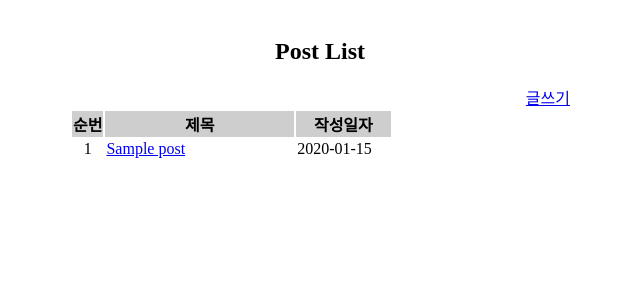
After one commit to cychann/DAE, a Django app: page /index/ in a window 1280 px wide. The commit adds this page. Shown: the top 300 px of the page, without its empty margins (320-960 px from the left). Run offline with Django 3.2, Linux system fonts and the light colour scheme; tables that the repository leaves empty hold one stand-in row (values such as "Sample post").

Commit message:
party모집 글 목록 만드는 중

```diff
--- a/party/templates/party_detail.html
+++ b/party/templates/party_detail.html
@@ -100,6 +100,9 @@
                 <p class="infoTitle">마감날짜</p>
                 <p class="infoContent">{{post.meet_date | date:'y-m-d H:i'}}</p>
             </div>
+            <div>
+                <button onclick="join">참여하기</button>
+            </div>
             <!-- <div class="infoBoxDiv">
                 <p class="infoTitle">비용</p>
                 <p class="infoContent">3,625원</p>
--- /dev/null
+++ b/party/templates/party_list.html
@@ -0,0 +1,69 @@
+<!DOCTYPE html>
+<html lang="en">
+<head>
+    <meta charset="UTF-8">
+    <title>Title</title>
+</head>
+<style type="text/css">
+        thead {
+            background-color:#cecece;
+        }
+
+        .content {
+            max-width:500px;
+            margin: auto;
+            padding:10px;
+        }
+
+        .header {
+            text-align: center;
+        }
+
+        .board {
+            width: 100%
+        }
+
+        .even_bgcolor {
+            background-color:#e8efff;
+        }
+    </style>
+<body>
+    <div class="content">
+        <div class="header">
+            <h2>{{ title }}</h2>
+        </div>
+        <div style="text-align:right">
+            <a href="/new">글쓰기</a>
+        </div>
+
+        <table class="post">
+            <thead>
+                <tr class="header">
+                    <th style="width:10%;">순번</th>
+                    <th style="width:60%">제목</th>
+                    <th style="width:30%">작성일자</th>
+                </tr>
+            </thead>
+            <tbody>
+            {% if post_list %}
+                {% for post in post_list %}
+                <tr class="{% if forloop.counter|divisibleby:2 %}even_bgcolor{% endif %}">
+                    <td style="text-align:center;">{{ forloop.counter }}</td>
+                    <td>
+                        <a href="{% url 'post:detail' post.id %}">
+                            {{ post.title }}
+                        </a>
+                    </td>
+                    <td>{{ post.upload_date | date:'Y-m-d' }}</td>
+                </tr>
+                {% endfor %}
+            {% else %}
+                <tr>
+                    <td>작성된 게시글이 없습니다.</td>
+                </tr>
+            {% endif %}
+            </tbody>
+        </table>
+    </div>
+</body>
+</html>
--- a/party/urls.py
+++ b/party/urls.py
@@ -19,5 +19,6 @@ urlpatterns = [
     path('edit/<str:id>', edit, name="edit"),
     path('delete/<str:id>', delete, name="delete"),
     path('search/', search, name="search"),
+    path('index/', index, name="index"),
 
 ]
--- a/party/views.py
+++ b/party/views.py
@@ -167,3 +167,7 @@ def transLocation(code):
     }
     name = location_trans[code]
     return name
+
+def index(request):
+    all_posts = Post.objects.all().order_by("-upload_date") # 모든 데이터 조회, 내림차순(-표시) 조회
+    return render(request, 'party_list.html', {'title':'Post List', 'post_list':all_posts})
```
Also changed, not shown: party/templates/serach.html (added).
